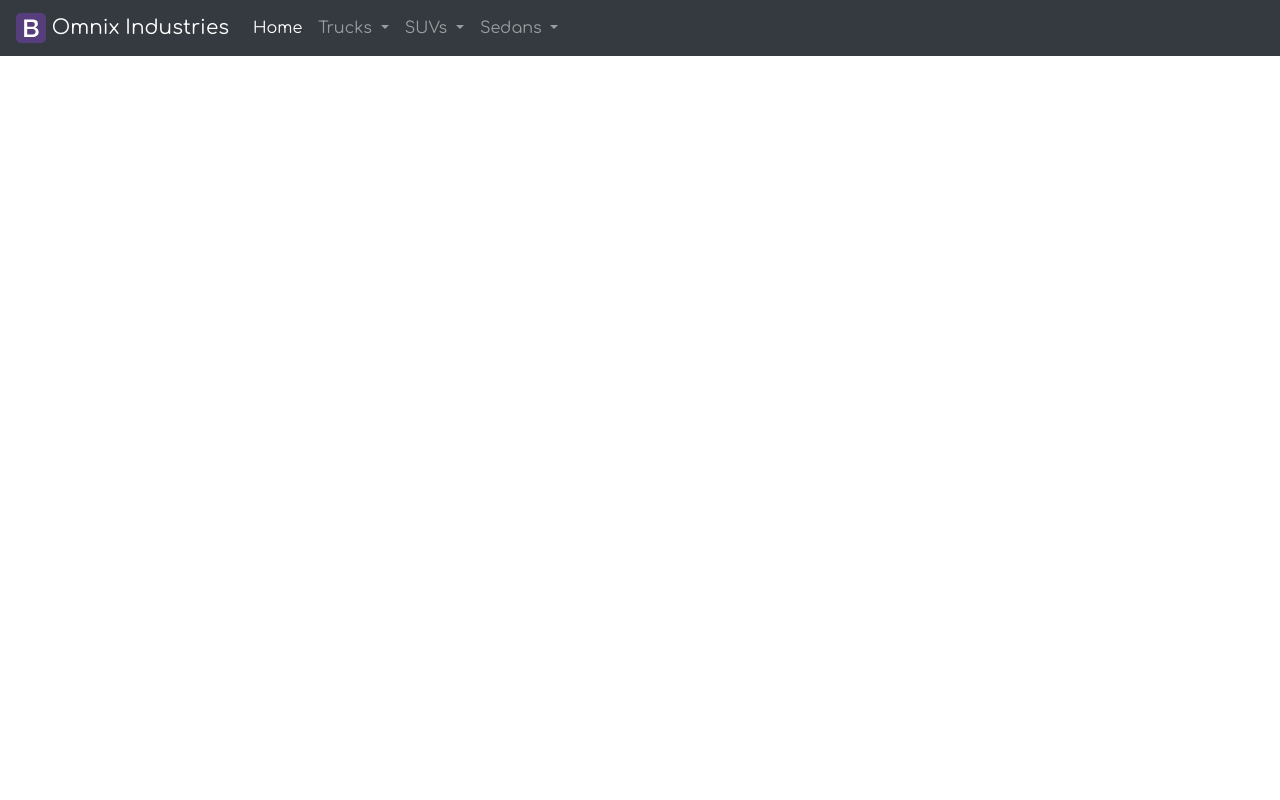
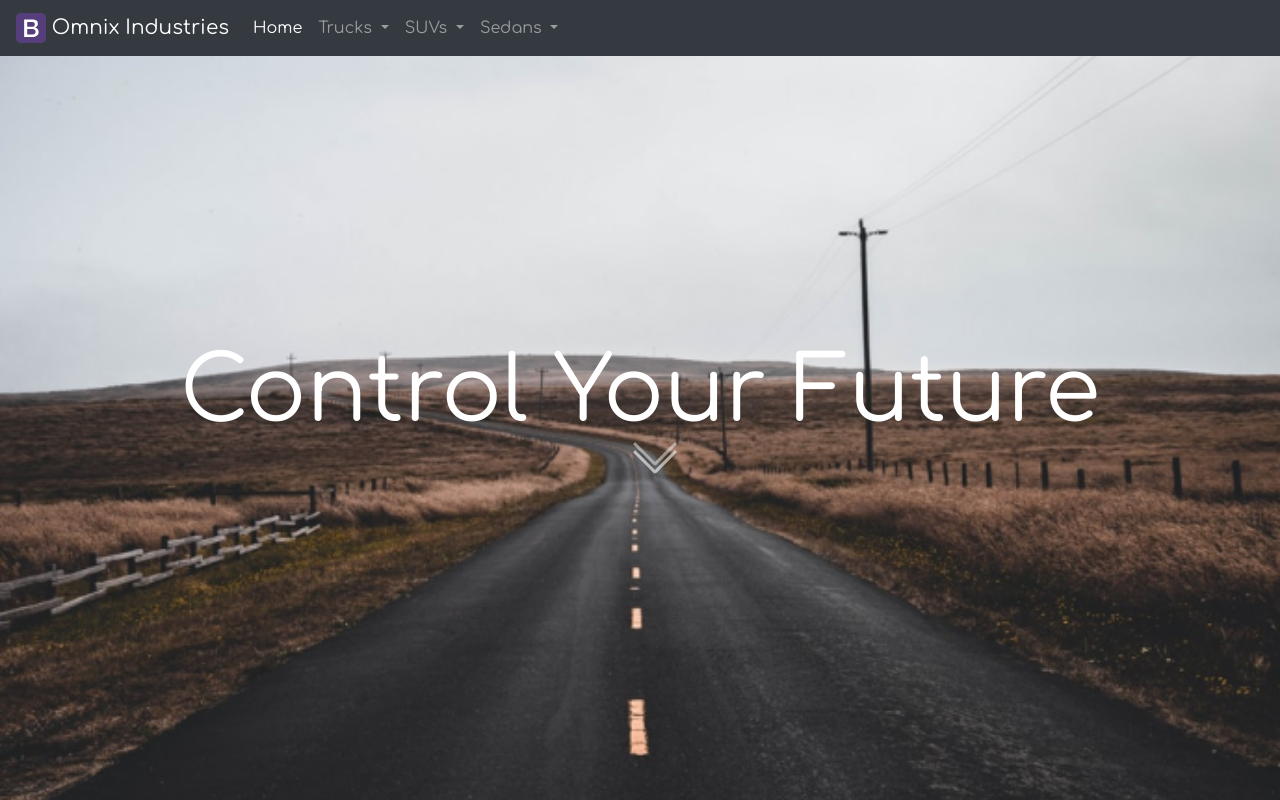
Before and after one commit to HonoredTarget/omnix-inc, a plain HTML site: page index.html in a window 1280 px wide. Drawn offline with nearby package versions, Linux system fonts and the light colour scheme.

Commit message:
Update index.css

```diff
--- a/home/style/index.css
+++ b/home/style/index.css
@@ -17,7 +17,7 @@ body, html {
 
 .bg {
   /* The image used */
-  background-image: url("home/img/backgroundImage.png");
+  background-image: url("../img/backgroundImage.png");
   /* Full height */
   height: 100%;
   /* Center and scale the image nicely */
```
